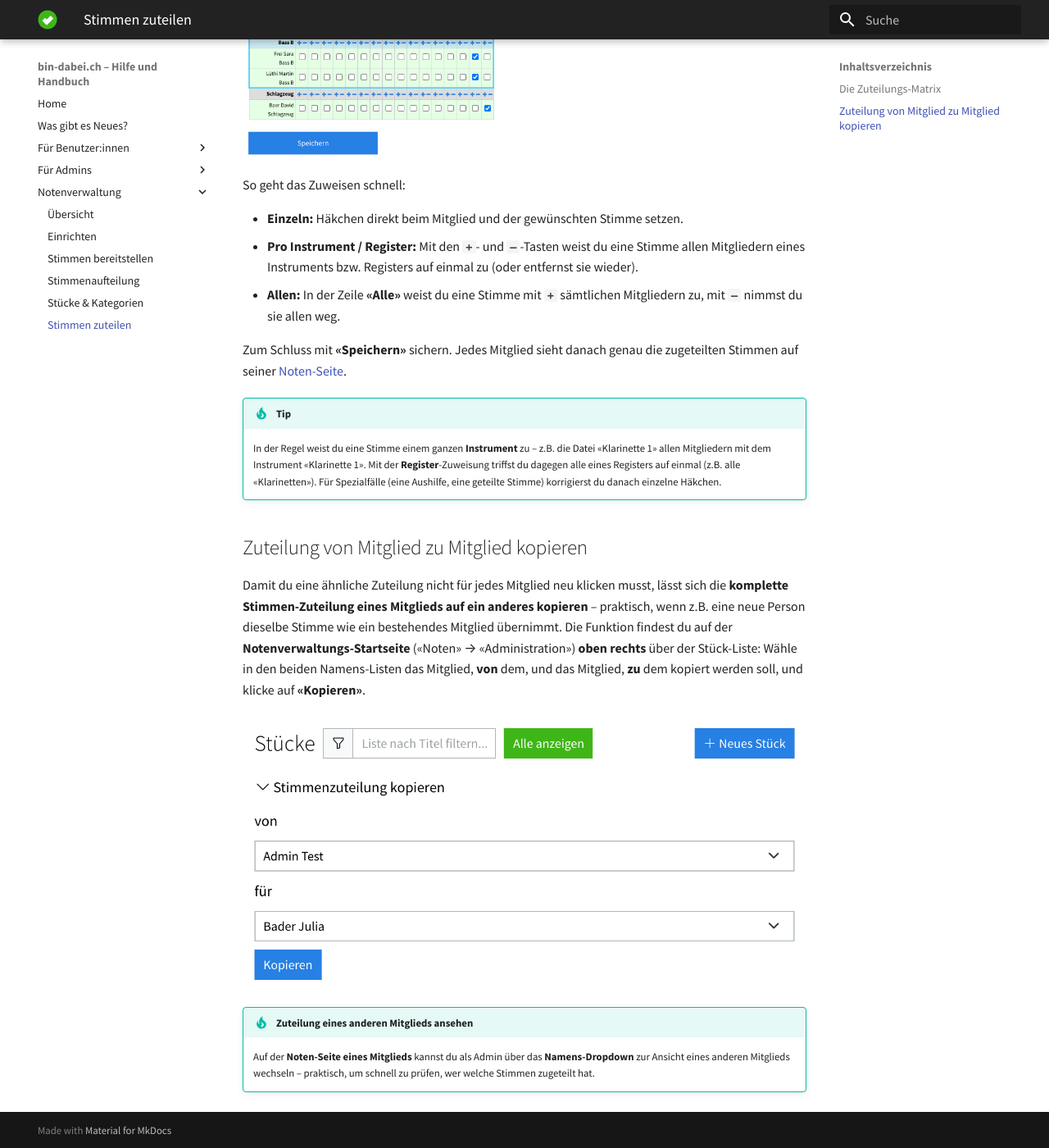
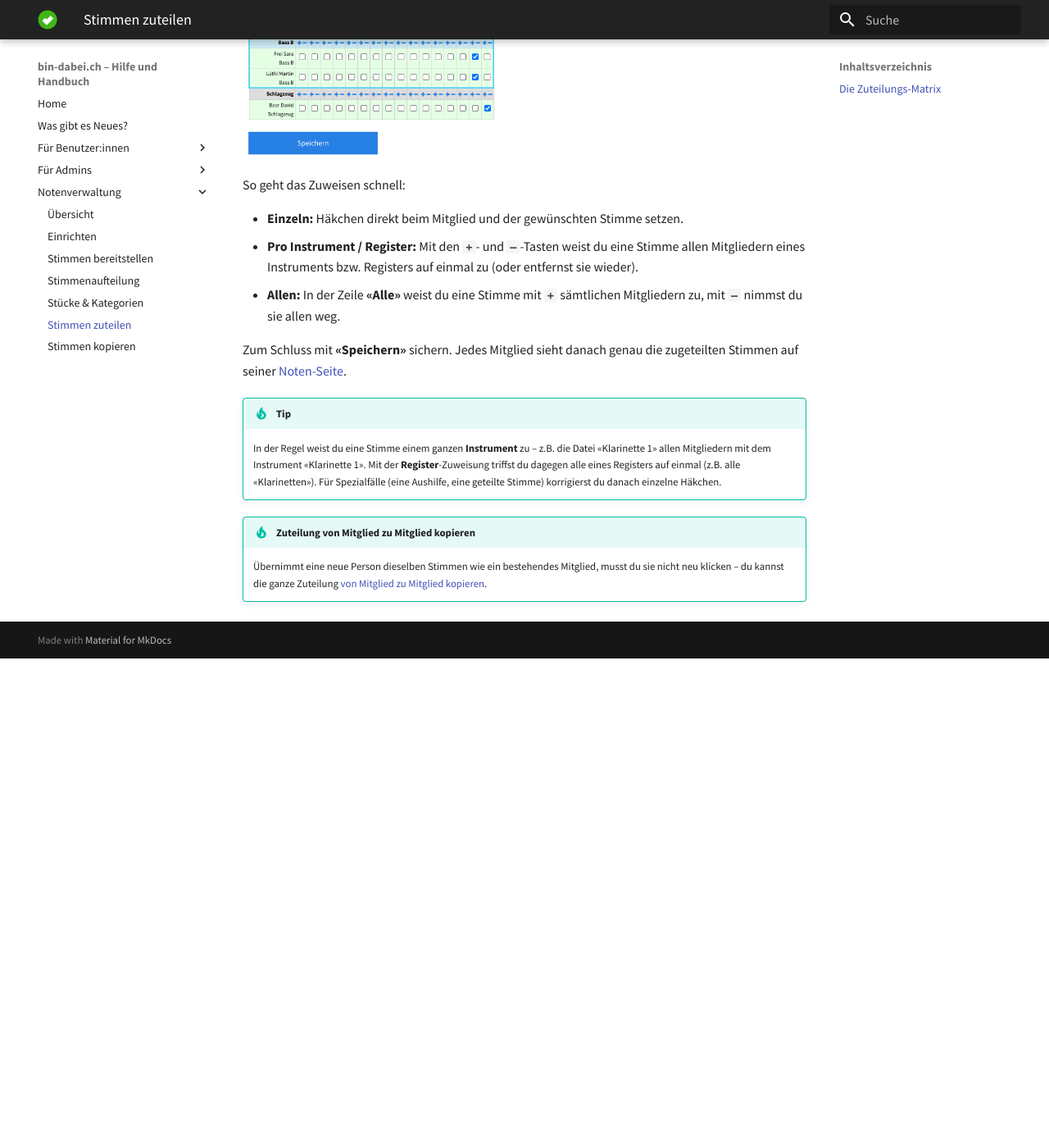
Before and after one commit to ritterg/bin-dabei-dokumentation, an MkDocs documentation site: the page built from docs/noten/stimmen-zuteilen.md, in a window 1280 px wide and 1400 px high, scrolled down 1553 px. Shown: the whole window at 82% size. Built offline with MkDocs 1.6.1 and Material for MkDocs 9.7.7, drawn with Linux system fonts in a browser that asks for light colours; some web fonts are replaced; after the commit the page ends 2356 px from its top, so only the background shows below that.

Commit message:
docs(noten): give "Stimmen kopieren" its own page
- New page noten/stimmen-kopieren.md (step-by-step + screenshot + view-tip).
- stimmen-zuteilen.md: drop the inline section, keep a short cross-reference tip.
- Add to nav and mention it on the overview (separate sentence, not in the
  numbered Ablauf).

Co-Authored-By: Claude Opus 4.8 <noreply@anthropic.com>

```diff
--- a/docs/noten/stimmen-zuteilen.md
+++ b/docs/noten/stimmen-zuteilen.md
@@ -24,11 +24,5 @@ Zum Schluss mit **«Speichern»** sichern. Jedes Mitglied sieht danach genau die
 !!! tip
     In der Regel weist du eine Stimme einem ganzen **Instrument** zu – z.B. die Datei «Klarinette 1» allen Mitgliedern mit dem Instrument «Klarinette 1». Mit der **Register**-Zuweisung triffst du dagegen alle eines Registers auf einmal (z.B. alle «Klarinetten»). Für Spezialfälle (eine Aushilfe, eine geteilte Stimme) korrigierst du danach einzelne Häkchen.
 
-## Zuteilung von Mitglied zu Mitglied kopieren
-
-Damit du eine ähnliche Zuteilung nicht für jedes Mitglied neu klicken musst, lässt sich die **komplette Stimmen-Zuteilung eines Mitglieds auf ein anderes kopieren** – praktisch, wenn z.B. eine neue Person dieselbe Stimme wie ein bestehendes Mitglied übernimmt. Die Funktion findest du auf der **Notenverwaltungs-Startseite** («Noten» → «Administration») **oben rechts** über der Stück-Liste: Wähle in den beiden Namens-Listen das Mitglied, **von** dem, und das Mitglied, **zu** dem kopiert werden soll, und klicke auf **«Kopieren»**.
-
-![Aufgeklapptes «Stimmenzuteilung kopieren» mit den zwei Namens-Listen und der Taste «Kopieren»](../img/noten-kopieren.png)
-
-!!! tip "Zuteilung eines anderen Mitglieds ansehen"
-    Auf der **Noten-Seite eines Mitglieds** kannst du als Admin über das **Namens-Dropdown** zur Ansicht eines anderen Mitglieds wechseln – praktisch, um schnell zu prüfen, wer welche Stimmen zugeteilt hat.
+!!! tip "Zuteilung von Mitglied zu Mitglied kopieren"
+    Übernimmt eine neue Person dieselben Stimmen wie ein bestehendes Mitglied, musst du sie nicht neu klicken – du kannst die ganze Zuteilung [von Mitglied zu Mitglied kopieren](/noten/stimmen-kopieren).
--- a/mkdocs.yml
+++ b/mkdocs.yml
@@ -53,3 +53,4 @@ nav:
     - Stimmenaufteilung: noten/stimmenaufteilung.md
     - Stücke & Kategorien: noten/stuecke.md
     - Stimmen zuteilen: noten/stimmen-zuteilen.md
+    - Stimmen kopieren: noten/stimmen-kopieren.md
```
Also changed, not shown: docs/noten/index.md (+2 -0 lines), docs/noten/stimmen-kopieren.md (added, +16 -0 lines).
